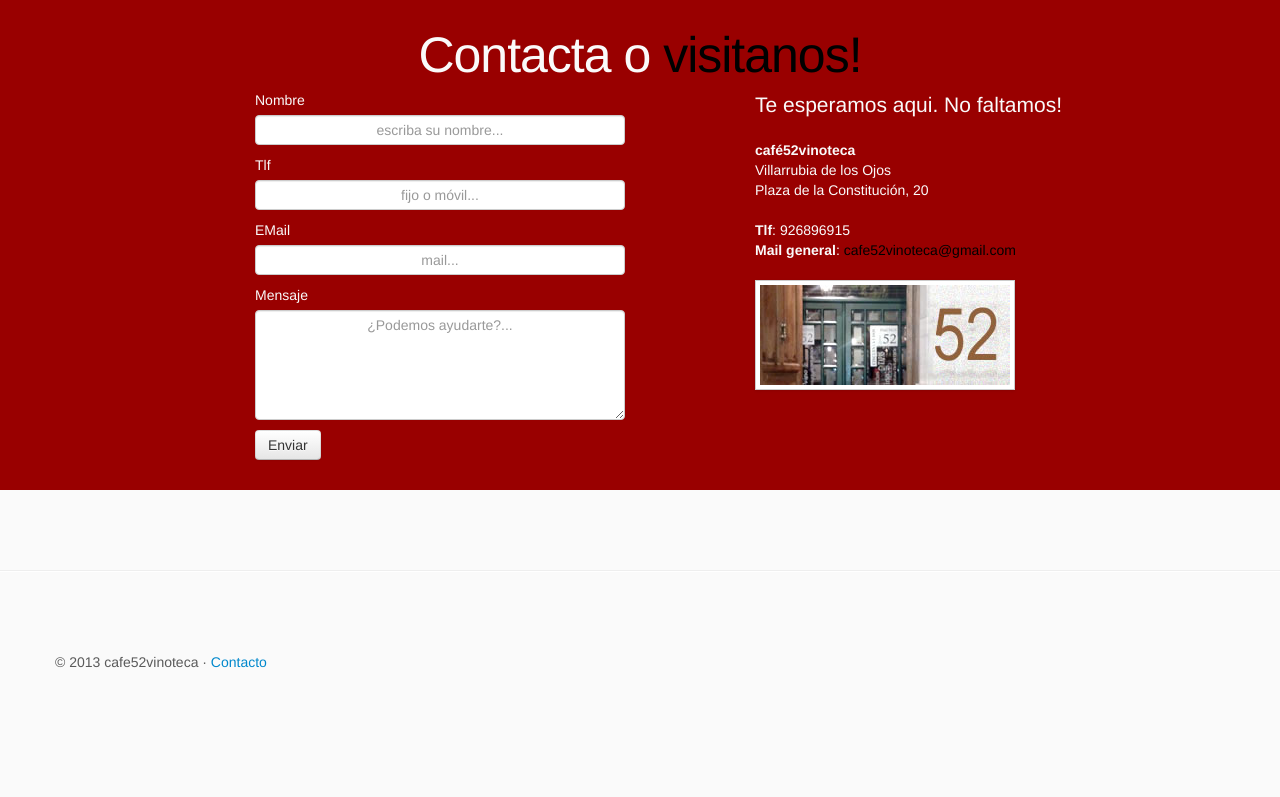
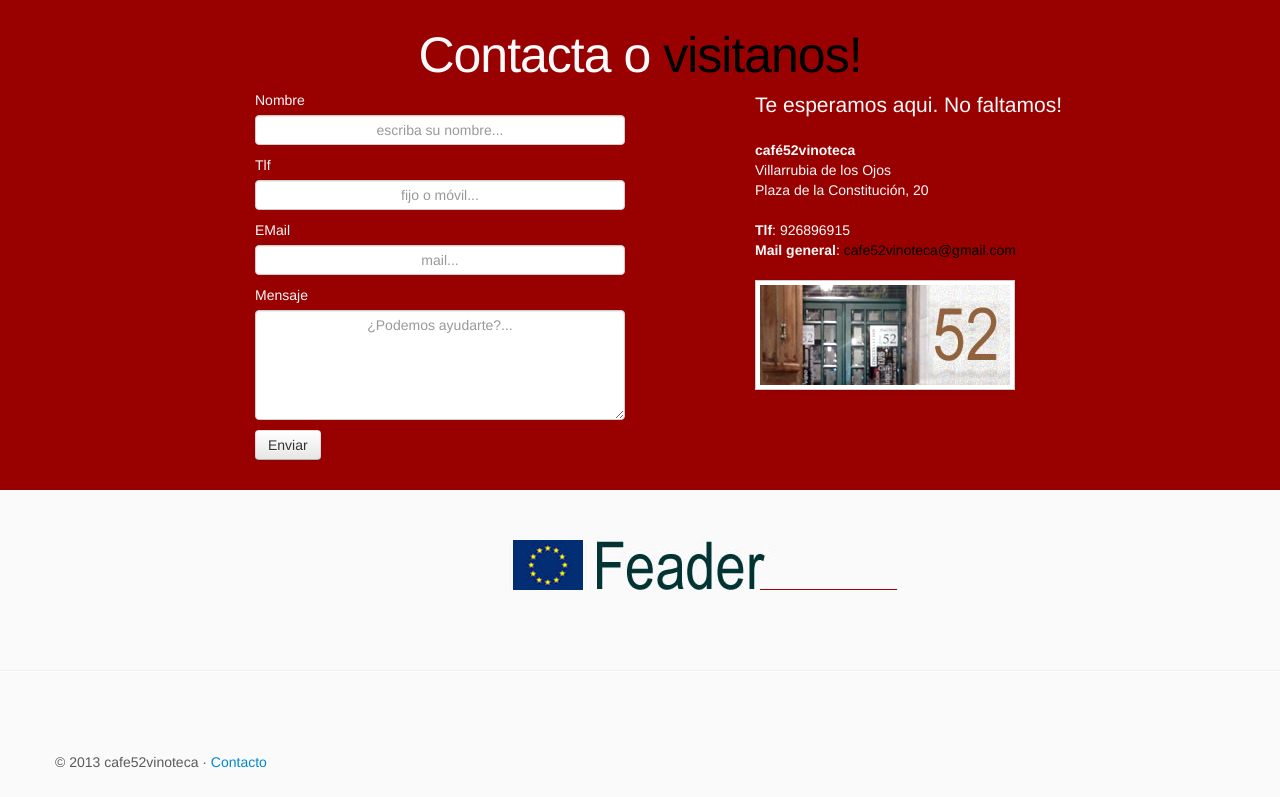
Before and after one commit to kolmenero/cafe52, a plain HTML site: page public_html/index.html in a window 1280 px wide. Shown: the part 2000-2797 px from the top of the page. Before the commit the page ends 2722 px from the top, so only its background shows below. Drawn offline with Linux system fonts and the light colour scheme.

Commit message:
Fondos feader publi incluido

```diff
--- a/public_html/index.html
+++ b/public_html/index.html
@@ -423,14 +423,15 @@
           </div><!-- /.row -->
 
     </div>
-      <!-- EMPEZAMOS A DESCRIBIR LA EMPRESA -->
+<!-- EMPEZAMOS A DESCRIBIR LA EMPRESA -->
 
       <div class="row">
         <div class="span6 offset5">
             <img class="logo" src="./assets/img/examples/separador.jpg">
         </div>
       </div>
-      <div class="container-fluid azul" id="empresa">
+
+<div class="container-fluid azul" id="empresa">
 
 <!-- two columns of text below -->
 
@@ -569,11 +570,17 @@
           </div><!-- /.row -->
       </div> <!-- /.container -->
     </div><!-- /.container fluid -->
-    <hr class="featurette-divider">
+
 
     <!-- /FIN DEl form -->
-
-
+   <div class="row">
+     <div class="span6 offset5">
+         <a href="http://europa.eu/legislation_summaries/agriculture/general_framework/l60032_es.htm" target="_blank">
+            <img class="logo" src="./assets/img/examples/feader.jpg">
+         </a>
+     </div>
+   </div>
+    <hr class="featurette-divider">
     <!-- FOOTER -->
     <footer>
         <div class="container">
```
Also changed, not shown: public_html/assets/img/examples/feader.jpg (added).
